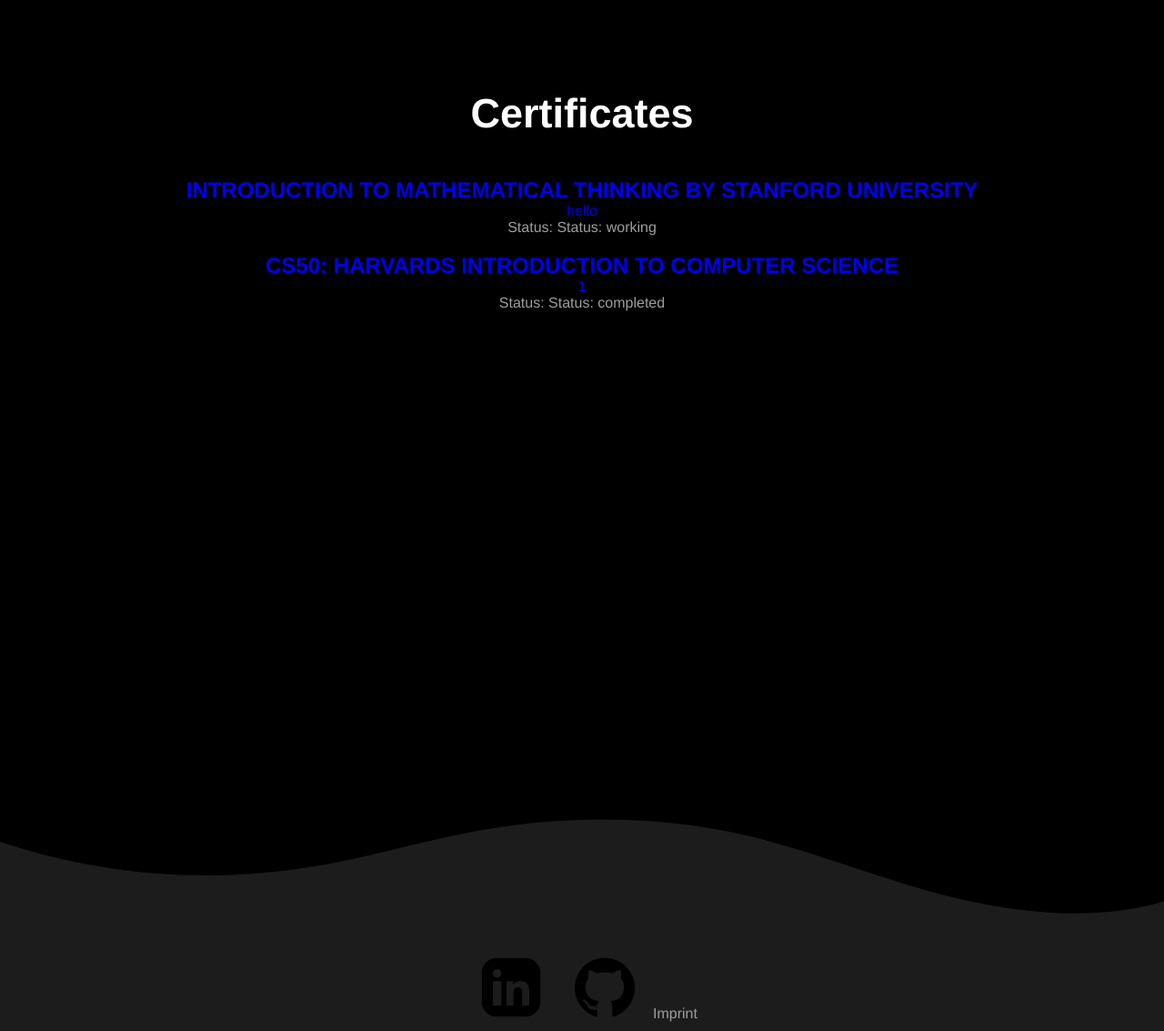
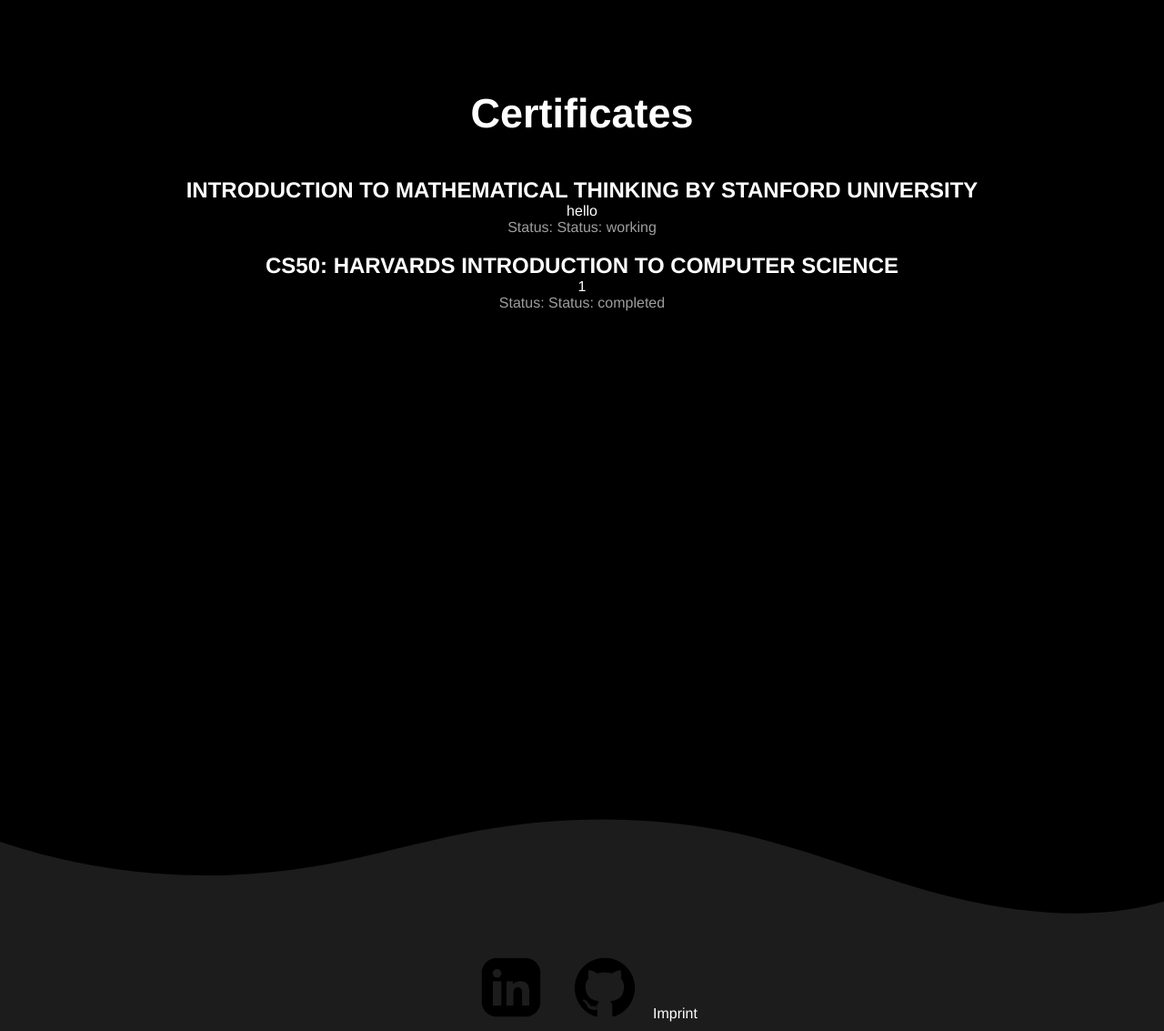
Before and after one commit to TKAMING/Tobias-Karuth-website_blog, a Django app: page / in a window 1280 px wide. Shown: the part 3879-5012 px from the top of the page at 91% size. Run offline with Django 4.2, Linux system fonts and the light colour scheme; data comes from the database, SQL or seed files in the repository.

Commit message:
Add css target any link

```diff
--- a/static/css/styles.css
+++ b/static/css/styles.css
@@ -479,15 +479,13 @@
   padding-left: 15px;
 }
 
-a[href="imprint/"],
-a[href="https://github.com/TKAMING/Trashy"],
-a[href="/static/media/CS50x.pdf"],
-a[href="/static/media/Mathematical-Thinking.pdf"] {
+:any-link {
   font-family: Helvetica;
-  text-decoration: none;
-  outline: none;
-  border: none;
-}
+    text-decoration: none;
+    outline: none;
+    border: none;
+    color: #fff;
+  }
 
 /*# sourceMappingURL=styles.css.map */
 
```
